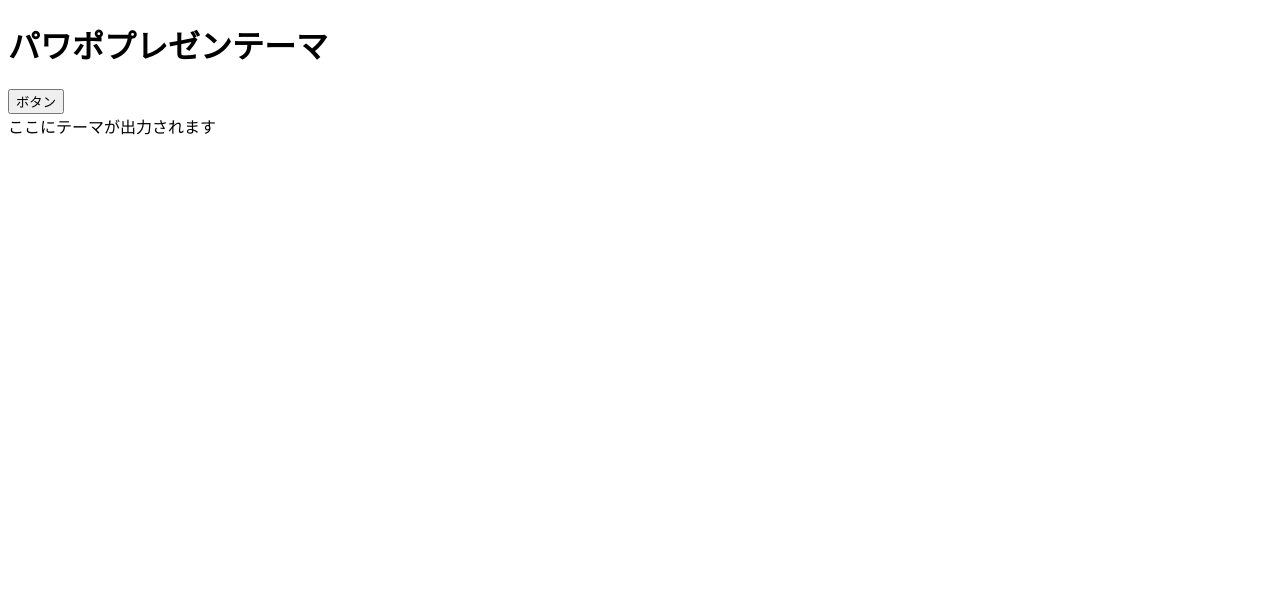
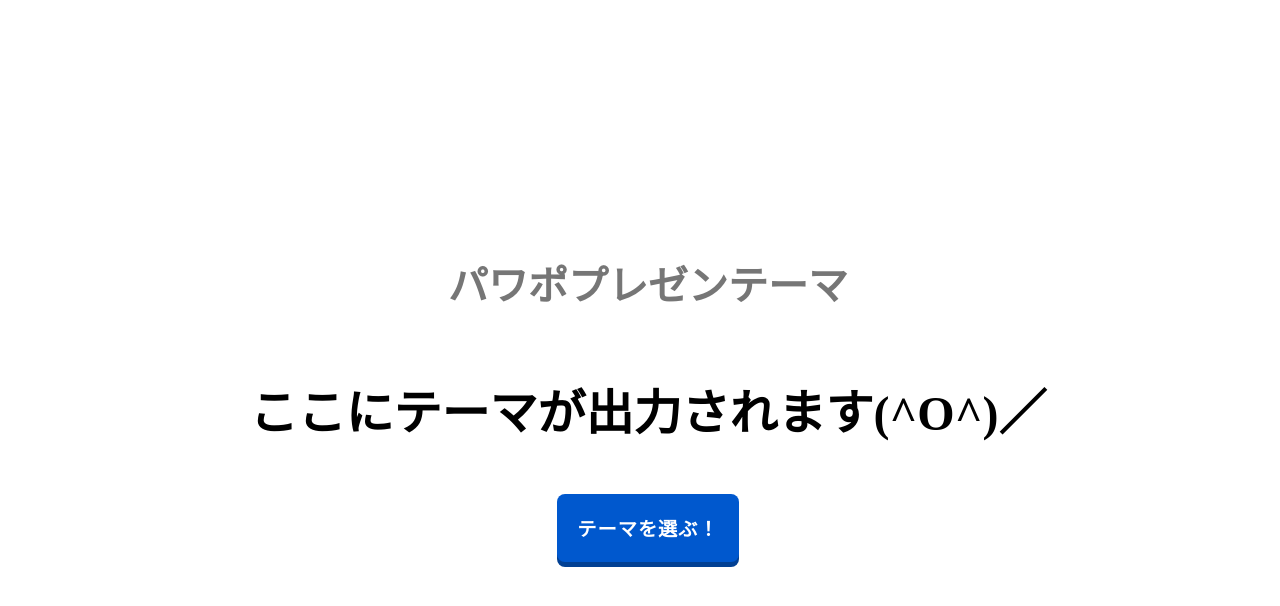
Before and after one commit to wc-sawada/pawapo_presen, a plain HTML site: page index.html in a window 1280 px wide. Drawn offline with nearby package versions, Linux system fonts and the light colour scheme.

Commit message:
mod 適当

```diff
--- a/index.html
+++ b/index.html
@@ -6,12 +6,66 @@
 <title>パワポプレゼンテーマ</title>
 </head>
 <body>
-<h1>パワポプレゼンテーマ</h1>
-<div id="app">
-	<button id="btn" v-on:click="themeChoose">ボタン</button>
-	<div>{{result}}</div>
-</div>
+	<div class="wrapper">
+		<h1 class="title">パワポプレゼンテーマ</h1>
+		<div id="app" class="theme">
+			<div class="result">{{result}}</div>
+			<button class="btn" v-on:click="themeChoose">テーマを選ぶ！</button>
+		</div>
+	</div>
 <script src="https://cdn.jsdelivr.net/npm/vue"></script>
 <script src="./theme.js"></script>
 </body>
+<style>
+	body {
+		width: 100vw;
+		height: 100vh;
+		display: flex; /* 子要素をflexboxで揃える */
+		flex-direction: column; /* 子要素をflexboxにより縦方向に揃える */
+		justify-content: center; /* 子要素をflexboxにより中央に配置する */
+		align-items: center;  /* 子要素をflexboxにより中央に配置する */
+	}
+	.title {
+		margin-top: 0;
+		font-size: 2.5em;
+		text-align: center;
+		color: #767676;
+	}
+	.theme {
+		text-align: center;
+	}
+	.result {
+		padding: 35px 0 50px;
+		font-size: 3em;
+		font-weight: bold;
+	}
+	.btn {
+		background-color: transparent;
+		border: none;
+		cursor: pointer;
+		outline: none;
+		padding: 0;
+		appearance: none;
+		padding: 20px;
+		background-color: #0058ce;
+		box-shadow: 0 5px 0 0 #024093;
+		border-radius: 8px;
+		font-size: 1.2em;
+		font-weight: bold;
+		color: #fff;
+		letter-spacing: 1px;
+	}
+	.btn:hover {
+		opacity: 0.8;
+	}
+	.btn:active {
+		box-shadow: none;
+		transform: translateY(4px);
+		-webkit-transform: translateY(4px);
+		-moz-transform: translateY(4px);
+		-ms-transform: translateY(4px);
+		transition: .1s all linear;
+	}
+
+</style>
 </html>
--- a/theme.js
+++ b/theme.js
@@ -1,7 +1,7 @@
 const vm = new Vue({
 	el:'#app',
 	data:{
-		result:"ここにテーマが出力されます",
+		result:"ここにテーマが出力されます(^O^)／",
 		theme:[
 			"ゲーム",
 			"学校",
@@ -24,6 +24,7 @@ const vm = new Vue({
 			"ウェブクルー",
 			"理想の恋人",
 			"YouTube",
+			"YouTuber",
 			"SMAP",
 			"七五三",
 			"修学旅行",
@@ -46,12 +47,15 @@ const vm = new Vue({
 			"誕生日",
 			"ゴリラの倒し方",
 			"ヤンキー",
-			"華金"
+			"華金",
+			"混浴",
+			"ジャニーさん",
+			"ジャニーズ"
 		]
 	},
 	methods:{
-		themeChoose:function(){
-			const num = Math.floor(Math.random()*this.theme.length);
+		themeChoose: function(){
+			const num = Math.floor(Math.random() * this.theme.length);
 			this.result = this.theme[num];
 		}
 	}
```
